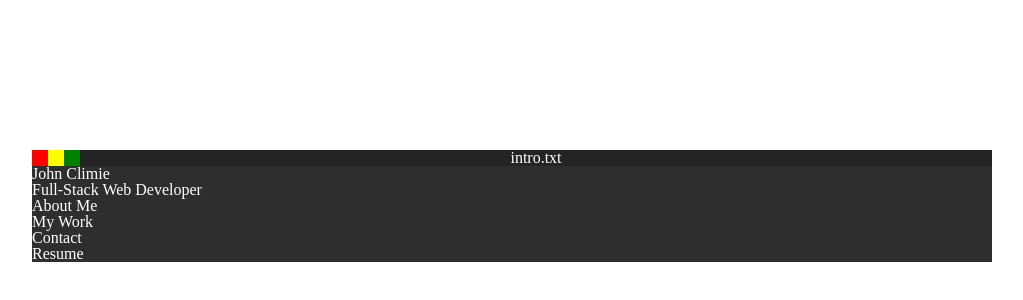
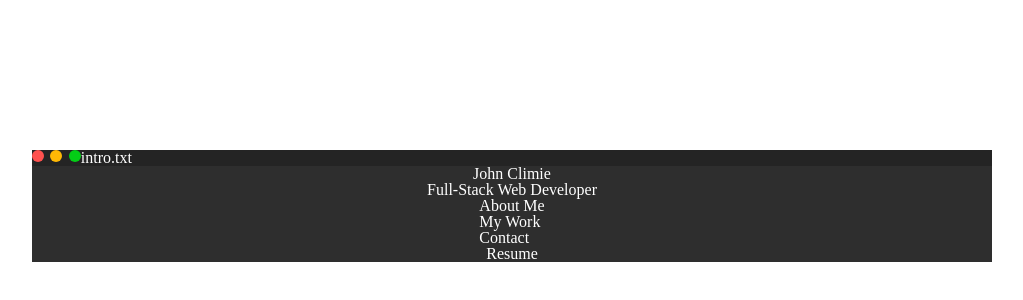
Before and after one commit to johnclimie/portfolio-2023, a Next.js app: page / in a window 1280 px wide. Shown: the part 194-494 px from the top of the page, without its empty margins (128-1151 px from the left). Built offline with nearby package versions, Linux system fonts and the light colour scheme.

Commit message:
Troubleshooting titleBar

```diff
--- a/pages/index.js
+++ b/pages/index.js
@@ -22,8 +22,6 @@ export default function Home() {
               </div>
 
               <p>intro.txt</p>
-
-              <div></div>
             </div>
 
             <div className={styles.introContent}>
--- a/styles/Home.module.css
+++ b/styles/Home.module.css
@@ -17,8 +17,6 @@
 .windowTop {
   width: 100%;
   display: flex;
-  flex-direction: row;
-  justify-content: space-between;
   background-color: #242424;
 }
 
@@ -28,23 +26,31 @@
 }
 
 .red {
-  width: 1rem;
-  height: 1rem;
-  background-color: red;
+  border-radius: 1rem;
+  width: .75rem;
+  height: .75rem;
+  background-color: #fe514e;
 }
 
 .yellow {
-  width: 1rem;
-  height: 1rem;
-  background-color: yellow;
+  border-radius: 1rem;
+  width: .75rem;
+  height: .75rem;
+  margin: 0rem .4rem;
+  background-color: #ffb805;
 }
 
 .green {
-  width: 1rem;
-  height: 1rem;
-  background-color: green;
+  border-radius: 1rem;
+  width: .75rem;
+  height: .75rem;
+  background-color: #04cd16;
 }
 
 .introContent {
+  display: flex;
+  flex-direction: column;
+  justify-content: center;
+  align-items: center;
   background-color: #2E2E2E;
 }
```
